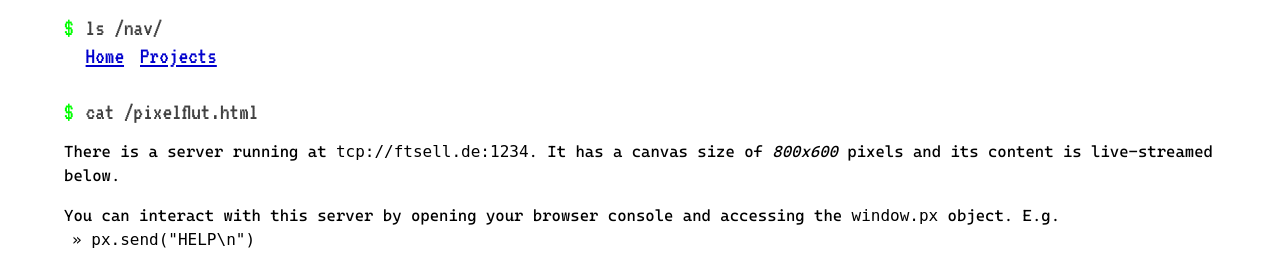
After one commit to lilioid/homepage, a Python web app: template src/homepage/templates/views/pixelflut.html in a window 1280 px wide. The commit adds this page. Shown: the top 265 px of the page. Run offline with Jinja, Linux system fonts and the light colour scheme; the template is opened without the code that fills it, so the values that code supplies are empty.

Commit message:
add dedicated pixelflut page

```diff
--- /dev/null
+++ b/src/homepage/templates/views/pixelflut.html
@@ -0,0 +1,81 @@
+{% extends "base.html" %}
+
+{% block html_head_extra %}
+  <meta name="description"
+        content="Detailed view of the pixelflut server at tcp://ftsell.de:1234">
+  <script type="module" async>
+    const RECONNECT_DELAY = 5_000;
+    const SERVER_URL = "wss://ftsell.de/pixelflut.sock";
+
+    function setupWebsocket(url) {
+      if (window.px != null) {
+        window.px.close();
+      }
+
+      console.info("Connecting to pixelflut server via WebSocket");
+      window.px = new WebSocket(url);
+      window.px.onopen = () => {
+        console.info("WebSocket connection to pixelflut server established");
+      };
+      window.px.onclose = () => {
+        console.error("WebSocket connection to pixelflut server lost, trying to reconnect in 5 seconds");
+        setTimeout(setupWebsocket, RECONNECT_DELAY, url);
+      };
+      window.px.onerror = (e) => {
+        console.warn("Error on WebSocket connection to pixelflut server", e);
+      };
+      window.px.onmessage = (e) => {
+        console.info(e.data);
+      };
+    }
+
+    document.addEventListener("DOMContentLoaded", () => {
+      setupWebsocket(SERVER_URL);
+
+    });
+  </script>
+{% endblock %}
+
+{% block extra_style %}
+  <style>
+      code {
+          font-size: large;
+      }
+
+      #pixelflut-livestream {
+          display: flex;
+          justify-content: center;
+      }
+
+      #pixelflut-livestream > iframe {
+          border: none;
+      }
+  </style>
+{% endblock %}
+
+{% block main %}
+  <main>
+    <div class="shell command">
+      <div>$</div>
+      <div>
+        <span>cat /pixelflut.html</span>
+      </div>
+    </div>
+
+    <p>
+      There is a server running at <code>tcp://ftsell.de:1234</code>.
+      It has a canvas size of <i>800x600</i> pixels and its content is live-streamed below.
+    </p>
+    <p>
+      You can interact with this server by opening your browser console and accessing the <code>window.px</code> object.
+      E.g. <br>
+      <code style="padding: 8px">
+        » px.send("HELP\n")
+      </code>
+    </p>
+    <div id="pixelflut-livestream">
+      <iframe src="https://ftsell.de/stream/pixelflut?controls=false&playsinline=false" width="800" height="600"
+              loading="eager"></iframe>
+    </div>
+  </main>
+{% endblock %}
--- a/src/homepage/templates/views/projects.html
+++ b/src/homepage/templates/views/projects.html
@@ -68,7 +68,8 @@
       </p>
       <p>
         There is a server running at <code style="font-size: large">tcp://ftsell.de:1234</code>.
-        It has a canvas size of <i>800x600</i> pixels and its content is live-streamed below.
+        It has a canvas size of <i>800x600</i> pixels and its content is live-streamed below.<br>
+        For an interactive demo, a separate <a href="/pixelflut">pixelflut page</a> is also available.
       </p>
       <div id="pixelflut-livestream">
         <iframe src="https://ftsell.de/stream/pixelflut?controls=false&playsinline=false" width="800" height="600" loading="lazy"></iframe>
--- a/src/homepage/views.py
+++ b/src/homepage/views.py
@@ -14,3 +14,8 @@ async def index(request: Request) -> HTMLResponse:
 @router.get("/projects", tags=["site"])
 async def projects(request: Request) -> HTMLResponse:
     return templates.TemplateResponse(request, name="views/projects.html")
+
+
+@router.get("/pixelflut", tags=["site"])
+async def pixelflut(request: Request) -> HTMLResponse:
+    return templates.TemplateResponse(request, name="views/pixelflut.html")
```
